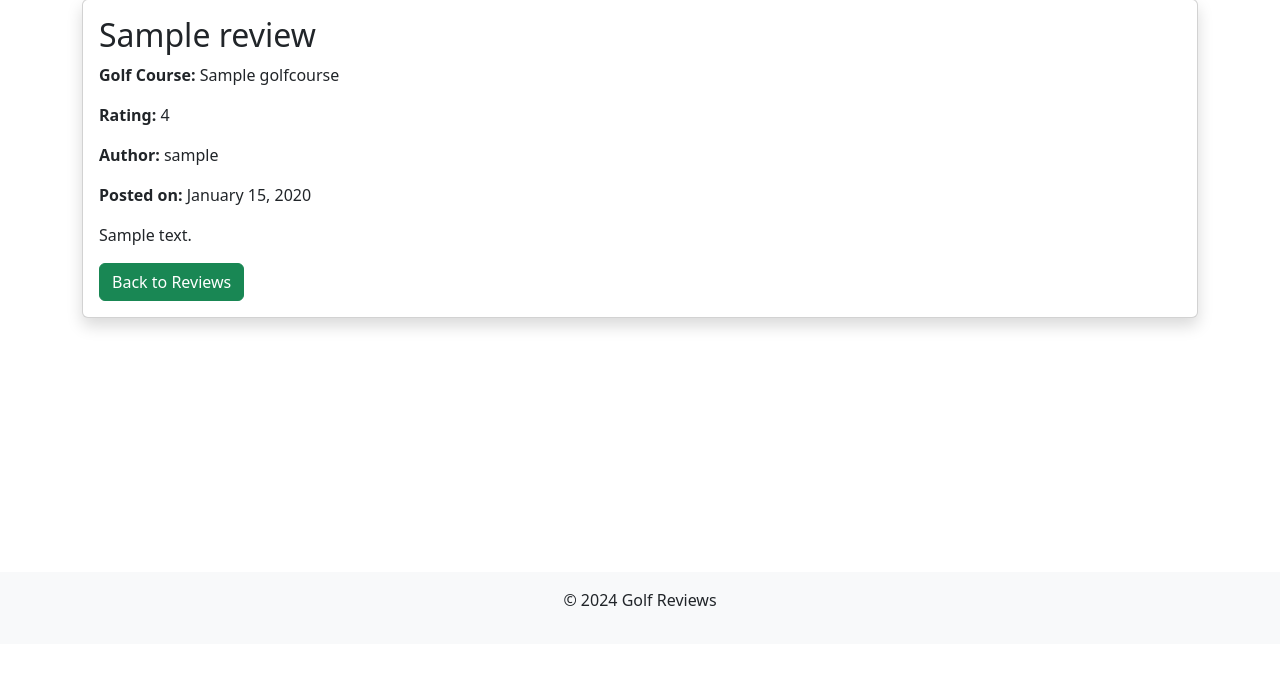
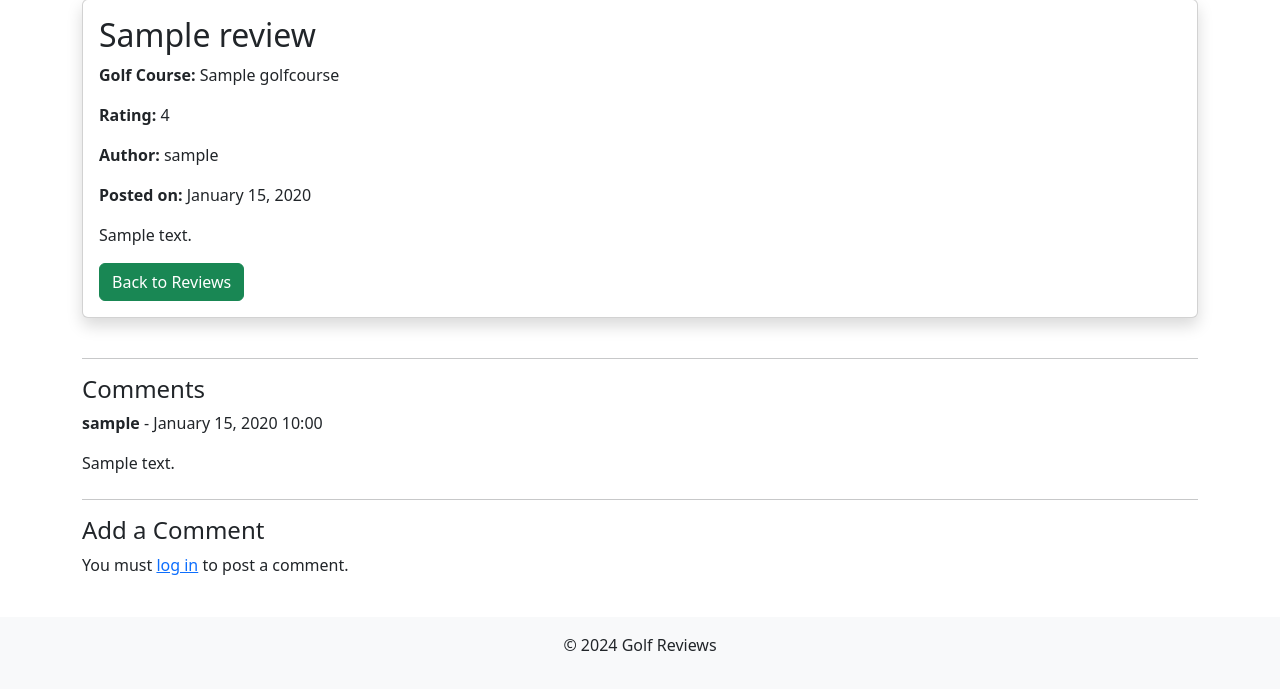
Before and after one commit to ollebrask/golf-blog, a Django app: page /review/1/ in a window 1280 px wide. Shown: the part 156-845 px from the top of the page. Before the commit the page ends 762 px from the top, so only its background shows below. Run offline with Django 4.2, Linux system fonts and the light colour scheme; tables that the repository leaves empty hold one stand-in row (values such as "Sample post").

Commit message:
Add CommentForm

```diff
--- a/blog/forms.py
+++ b/blog/forms.py
@@ -1,7 +1,18 @@
 from django import forms
-from .models import Review
+from .models import Review, Comment
 
 class ReviewForm(forms.ModelForm):
     class Meta:
         model = Review
         fields = ['title', 'golf_course', 'content', 'rating']
+
+class CommentForm(forms.ModelForm):
+    class Meta:
+        model = Comment
+        fields = ['content']
+        widgets = {
+            'content': forms.Textarea(attrs={'rows': 4})
+        }
+        labels = {
+            'content': '',
+        }
--- a/blog/templates/blog/review_detail.html
+++ b/blog/templates/blog/review_detail.html
@@ -18,12 +18,43 @@ Review Detail
                     <p class="card-text">{{ review.content|safe }}</p>
                     <a href="{% url 'show_reviews' %}" class="btn btn-success">Back to Reviews</a>
                     {% if review.user == request.user %}
-                        <a href="{% url 'edit_review' review.id %}" class="btn btn-secondary">Edit</a>
-                        <a href="{% url 'delete_review' review.id %}" class="btn btn-danger">Delete</a>
+                    <a href="{% url 'edit_review' review.id %}" class="btn btn-secondary">Edit</a>
+                    <a href="{% url 'delete_review' review.id %}" class="btn btn-danger">Delete</a>
                     {% endif %}
                 </div>
             </div>
         </div>
     </div>
+
+    <hr>
+
+    <div class="row">
+        <div class="col-md-12">
+            <h4>Comments</h4>
+            <div class="comments mb-4">
+                {% for comment in comments %}
+                <div class="comment mb-2">
+                    <p><strong>{{ comment.user.username }}</strong> - {{ comment.created_on|date:"F d, Y H:i" }}</p>
+                    <p>{{ comment.content|linebreaks }}</p>
+                </div>
+                {% empty %}
+                <p>No comments yet. Be the first to comment!</p>
+                {% endfor %}
+            </div>
+
+            <hr>
+
+            <h4>Add a Comment</h4>
+            {% if user.is_authenticated %}
+            <form method="post">
+                {% csrf_token %}
+                {{ comment_form.as_p }}
+                <button type="submit" class="btn btn-success">Post Comment</button>
+            </form>
+            {% else %}
+            <p>You must <a href="{% url 'account_login' %}">log in</a> to post a comment.</p>
+            {% endif %}
+        </div>
+    </div>
 </div>
 {% endblock %}
--- a/blog/views.py
+++ b/blog/views.py
@@ -3,7 +3,8 @@ from django.utils.text import slugify
 from django.contrib.auth.decorators import login_required
 from django.contrib import messages
 from django.core.paginator import Paginator
-from .models import Review, GolfCourse
+from .models import Review, GolfCourse, Comment
+from .forms import CommentForm
 from .forms import ReviewForm
 
 # Create your views here.
@@ -24,7 +25,27 @@ def show_reviews(request):
 def review_detail(request, review_id):
     # https://www.geeksforgeeks.org/get_object_or_404-method-in-django-models/
     review = get_object_or_404(Review, id=review_id)
-    return render(request, 'blog/review_detail.html', {'review': review})
+    comments = review.comment_set.all()
+
+    if request.method == 'POST':
+        if not request.user.is_authenticated:
+            return redirect('account_login')
+        comment_form = CommentForm(request.POST)
+        if comment_form.is_valid():
+            comment = comment_form.save(commit=False)
+            comment.review = review
+            comment.user = request.user
+            comment.save()
+            messages.success(request, 'Your comment has been posted!')
+            return redirect('review_detail', review_id=review.id)
+    else:
+        comment_form = CommentForm()
+
+    return render(request, 'blog/review_detail.html', {
+            'review': review,
+            "comments": comments,
+            "comment_form": comment_form,
+    })
 
 #To add a review.
 @login_required
```
